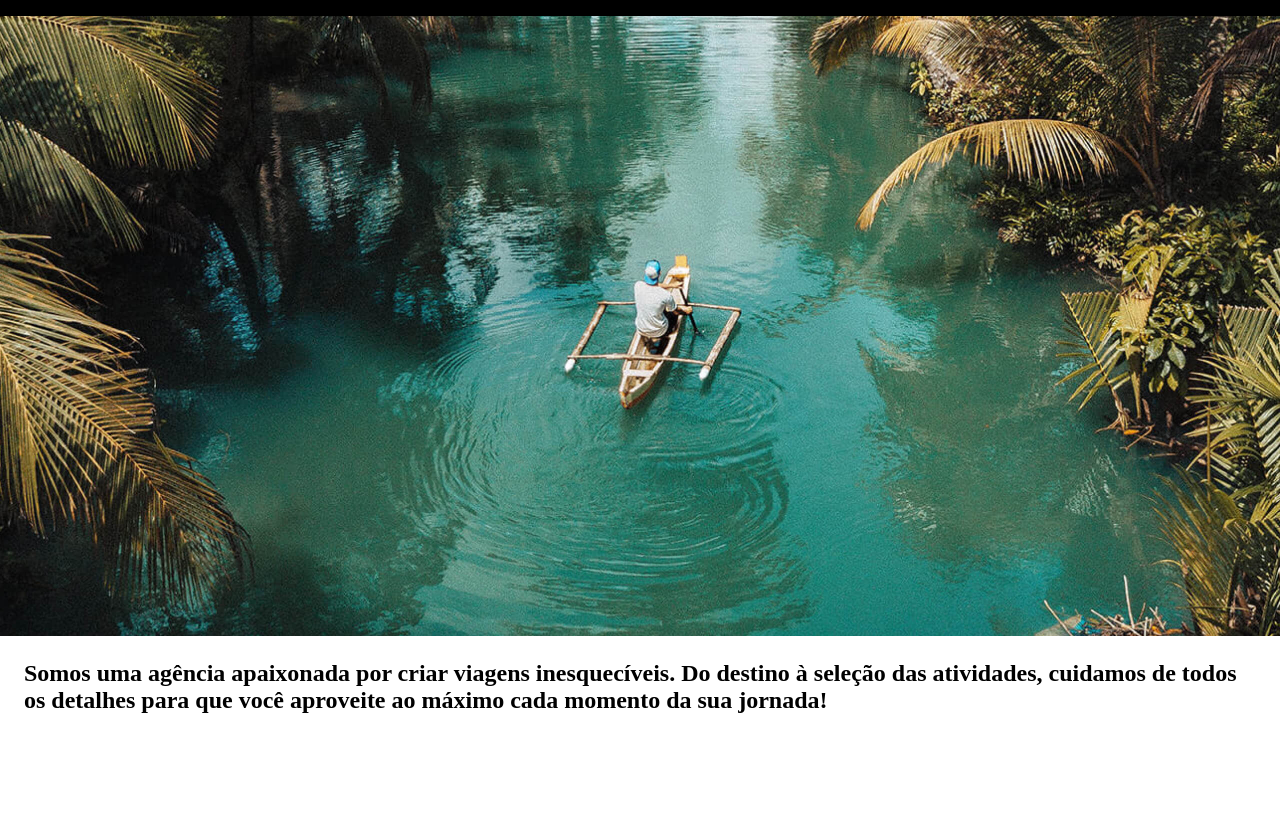
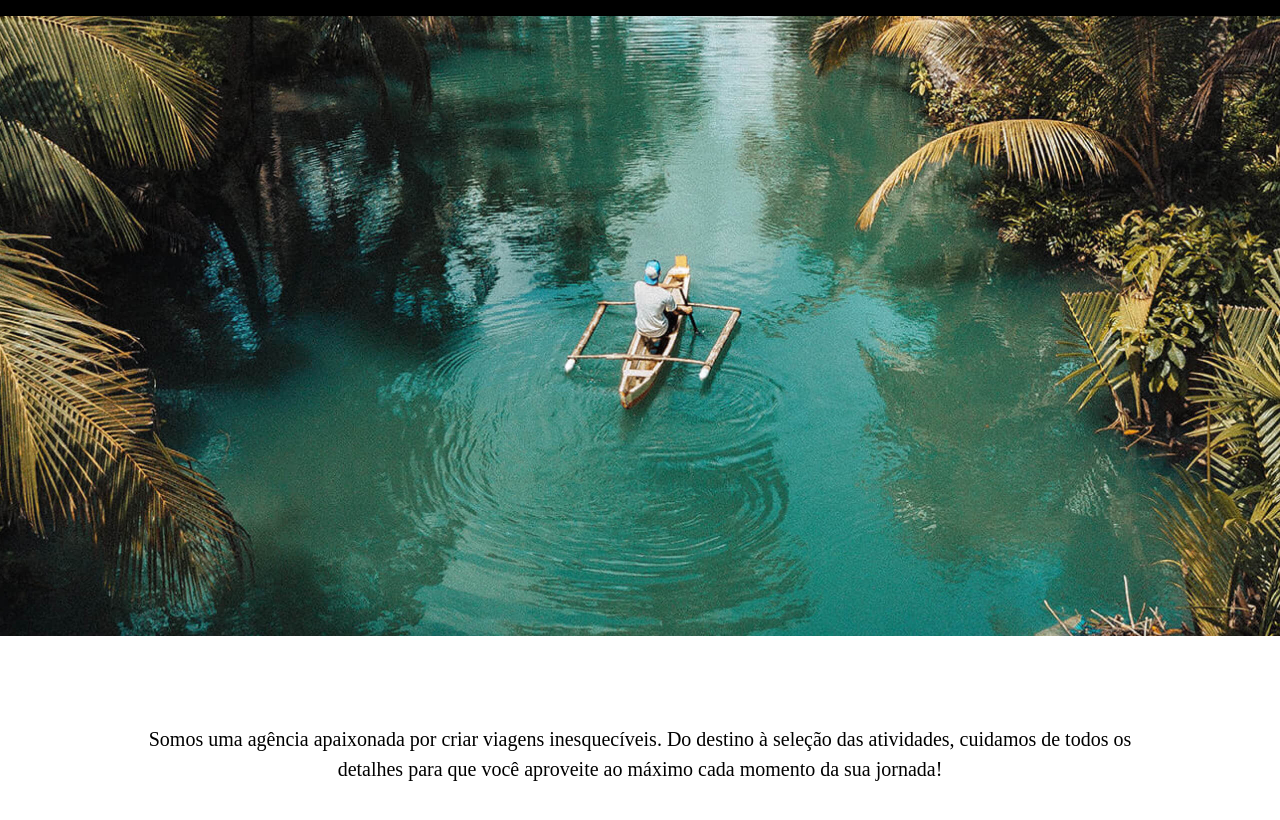
Before and after one commit to HugoFreitas7/jornada-viagens, a plain HTML site: page index.html in a window 1280 px wide. Shown: the part 124-944 px from the top of the page. Before the commit the page ends 862 px from the top, so only its background shows below. Drawn offline with Linux system fonts and the light colour scheme; a web font is replaced by a local one.

Commit message:
Corrige min-width

```diff
--- a/css/hero.css
+++ b/css/hero.css
@@ -12,7 +12,12 @@
 }
 
 .hero h2 {
-  margin: 24px;
+  padding: 88px 24px;
+  margin: 0px;
+  font-weight: var(--text-weigth);
+  font-size: 20px;
+  text-align: center;
+  line-height: 1.5;
 }
 
 @media screen and (min-width: 768px) {
@@ -23,6 +28,10 @@
     background-repeat: no-repeat;
     background-size: cover;
     background-position: center;
+  }
+
+  .hero h2 {
+    padding: 88px 60px;
   }
 }
 
@@ -35,4 +44,14 @@
     background-size: cover;
     background-position: center;
   }
+
+  .hero h2 {
+    padding: 88px 120px;
+  }
 }
+
+@media screen and (min-width: 1920px) {
+  .hero h2 {
+    padding: 88px 160px;
+  }
+}
```
